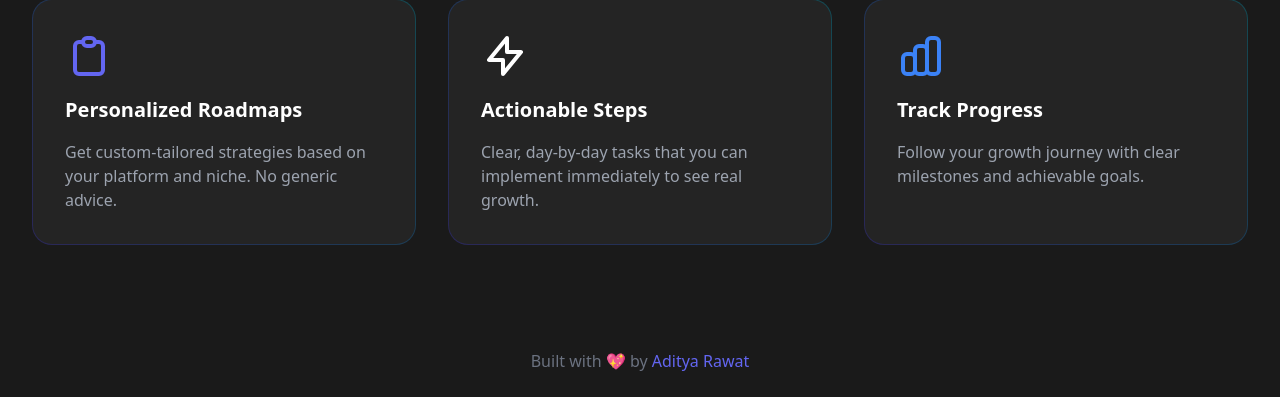
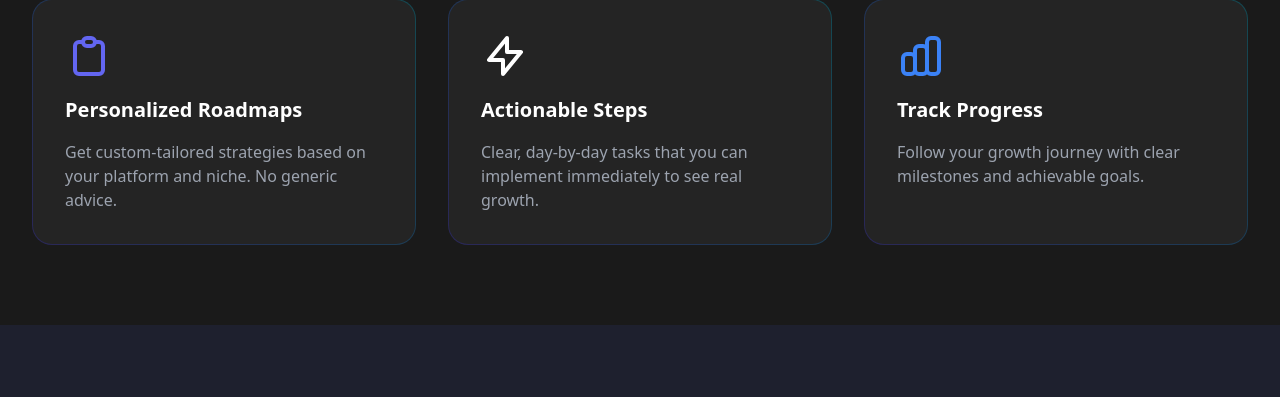
Before and after one commit to buildwithadi/hustlemap2, a Django app: page / in a window 1280 px wide. Shown: the part 947-1344 px from the top of the page. After the commit the page ends 1272 px from the top, so only its background shows below. Run offline with Django 4.2, Linux system fonts and the light colour scheme.

Commit message:
Anurag - PBL

```diff
--- a/core/templates/core/landing.html
+++ b/core/templates/core/landing.html
@@ -187,11 +187,6 @@
                 </div>
             </div>
         </div>
-
-        <!-- Footer -->
-        <footer class="py-4 sm:py-6 text-center text-gray-500">
-            <p class="text-sm sm:text-base">Built with 💖 by <a href="https://x.com/buildwithadii" target="_blank" class="text-indigo-500 hover:text-indigo-400 transition-colors">Aditya Rawat</a></p>
-        </footer>
     </div>
 
     <script>
```
